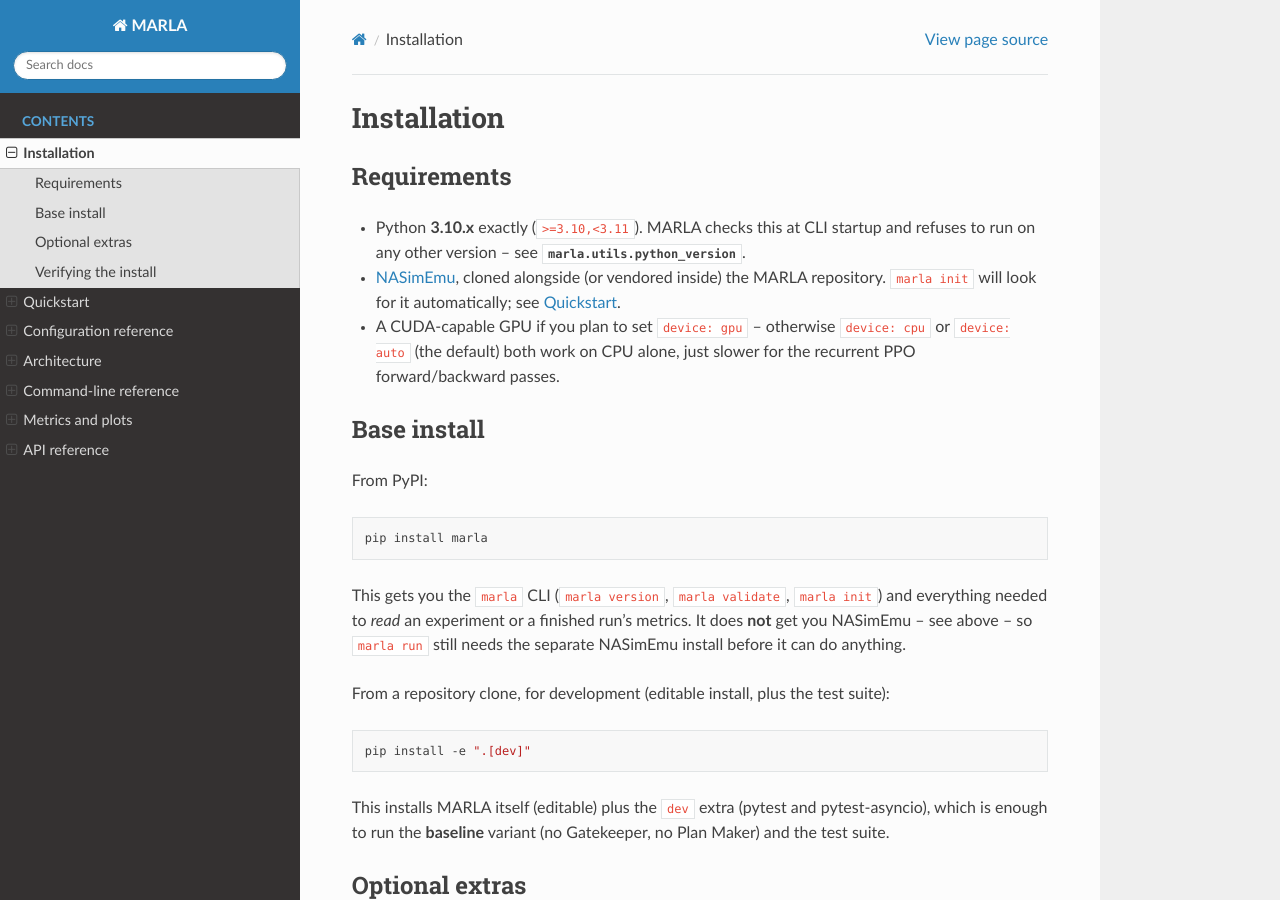
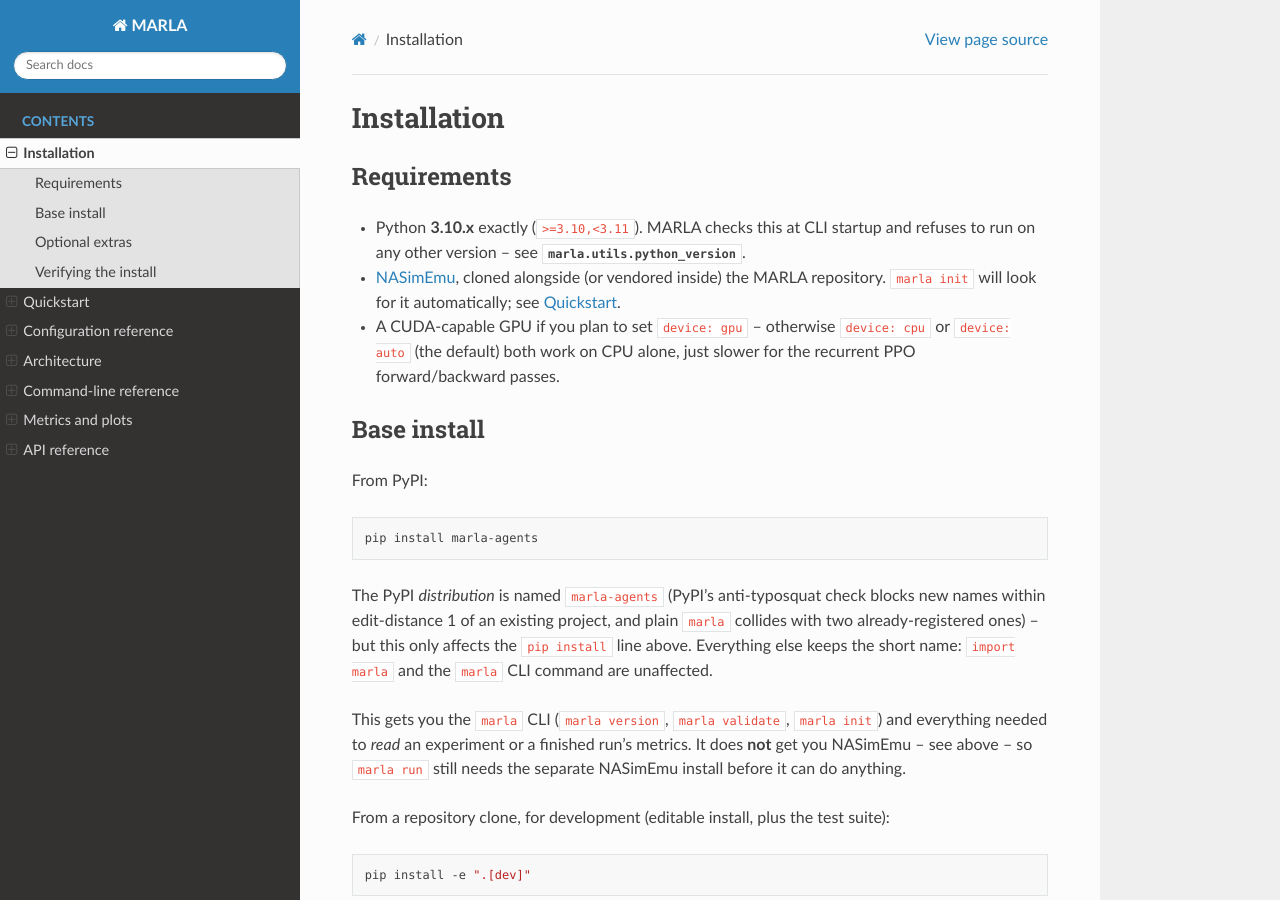
Before and after one commit to FranEnguix/marla, a Sphinx documentation site: the page built from docs/installation.rst, in a window 1280 px wide and 900 px high. Built offline with Sphinx 7.4.7 and the Read the Docs theme 3.1.0, drawn with Linux system fonts in a browser that asks for light colours.

Commit message:
Rename PyPI distribution to marla-agents; publish 0.1.0 and make repo public
PyPI's anti-typosquatting check rejected the plain 'marla' distribution
name as too similar (edit-distance 1) to two already-registered projects
('marl', 'marlo'). Renamed [project].name to marla-agents -- this only
changes the `pip install` line; the importable package (`import marla`)
and the `marla` console script are unaffected, since PyPI distribution
name and installed package/import name are independent.

Published: https://pypi.org/project/marla-agents/0.1.0/
Verified: installed marla-agents from the live PyPI index into a clean
Python 3.10 venv; `marla version`/`--help` work correctly.

Also made the GitHub repository public: https://github.com/FranEnguix/marla

```diff
--- a/docs/installation.rst
+++ b/docs/installation.rst
@@ -21,7 +21,13 @@
 
 .. code-block:: bash
 
-   pip install marla
+   pip install marla-agents
+
+The PyPI *distribution* is named ``marla-agents`` (PyPI's anti-typosquat
+check blocks new names within edit-distance 1 of an existing project, and
+plain ``marla`` collides with two already-registered ones) -- but this
+only affects the ``pip install`` line above. Everything else keeps the
+short name: ``import marla`` and the ``marla`` CLI command are unaffected.
 
 This gets you the ``marla`` CLI (``marla version``, ``marla validate``,
 ``marla init``) and everything needed to *read* an experiment or a
```
Also changed, not shown: pyproject.toml (+8 -1 lines).
